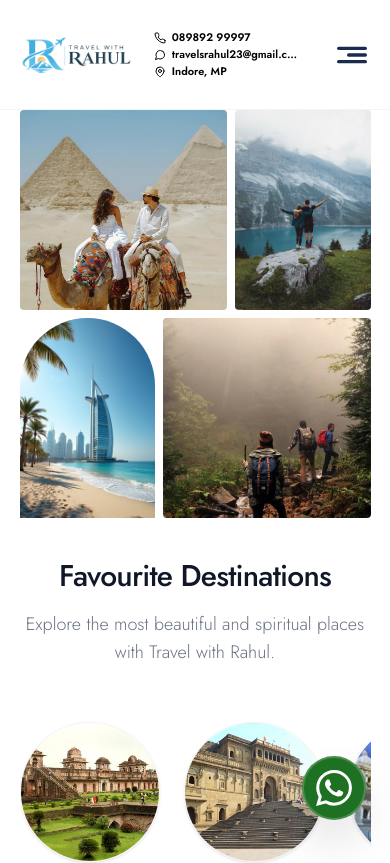
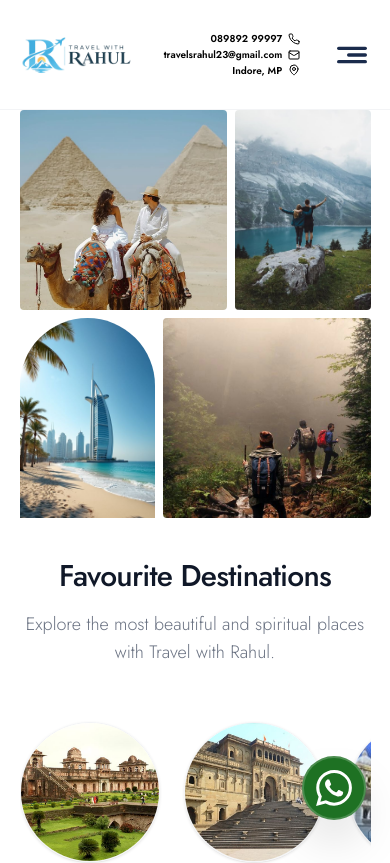
Before and after one commit to AviZacksy/travelwithrahul, a Next.js app: page / in a window 390 px wide. Shown: the top 863 px of the page. Built offline with nearby package versions, Linux system fonts and the light colour scheme.

Commit message:
Move mobile contact info to the right, add Mail icon, and show full email

```diff
--- a/app/page.tsx
+++ b/app/page.tsx
@@ -1,7 +1,7 @@
 "use client";
 
 import React, { useState, useEffect, useRef } from "react";
-import { MapPin, Phone, Menu, X, Check, Star, MessageCircle, WhatsApp, ChevronRight, ChevronDown, Plus } from "@/components/Icons";
+import { MapPin, Phone, Menu, X, Check, Star, MessageCircle, WhatsApp, Mail, ChevronRight, ChevronDown, Plus } from "@/components/Icons";
 
 export default function Home() {
   const [isScrolled, setIsScrolled] = useState(false);
@@ -101,10 +101,10 @@ export default function Home() {
           </div>
 
           {/* Quick Contact Info for Mobile (Between Logo and Menu) */}
-          <div className="flex flex-col justify-center text-[11px] sm:text-xs text-black font-semibold leading-snug mr-auto ml-2 lg:hidden gap-0.5">
-            <a href="tel:08989299997" className="flex items-center hover:text-[var(--color-primary)]"><Phone className="w-3 h-3 mr-1.5" /> 089892 99997</a>
-            <a href="mailto:travelsrahul23@gmail.com" className="flex items-center hover:text-[var(--color-primary)]"><MessageCircle className="w-3 h-3 mr-1.5" /> <span className="truncate max-w-[130px] sm:max-w-none">travelsrahul23@gmail.com</span></a>
-            <span className="flex items-center"><MapPin className="w-3 h-3 mr-1.5" /> Indore, MP</span>
+          <div className="flex flex-col items-end justify-center text-[10px] sm:text-xs text-black font-semibold leading-snug ml-auto mr-4 lg:hidden gap-0.5">
+            <a href="tel:08989299997" className="flex items-center hover:text-[var(--color-primary)]">089892 99997 <Phone className="w-3 h-3 ml-1.5" /></a>
+            <a href="mailto:travelsrahul23@gmail.com" className="flex items-center hover:text-[var(--color-primary)] whitespace-nowrap">travelsrahul23@gmail.com <Mail className="w-3 h-3 ml-1.5" /></a>
+            <span className="flex items-center">Indore, MP <MapPin className="w-3 h-3 ml-1.5" /></span>
           </div>
           {/* Desktop Menu */}
           <div className="hidden lg:flex items-center gap-10">
--- a/components/Icons.tsx
+++ b/components/Icons.tsx
@@ -9,3 +9,4 @@ export const ChevronRight = ({ className }: { className?: string }) => <svg xmln
 export const ChevronDown = ({ className }: { className?: string }) => <svg xmlns="http://www.w3.org/2000/svg" width="24" height="24" viewBox="0 0 24 24" fill="none" stroke="currentColor" strokeWidth="2" strokeLinecap="round" strokeLinejoin="round" className={className}><path d="m6 9 6 6 6-6"/></svg>;
 export const Plus = ({ className }: { className?: string }) => <svg xmlns="http://www.w3.org/2000/svg" width="24" height="24" viewBox="0 0 24 24" fill="none" stroke="currentColor" strokeWidth="2" strokeLinecap="round" strokeLinejoin="round" className={className}><path d="M5 12h14"/><path d="M12 5v14"/></svg>;
 export const WhatsApp = ({ className }: { className?: string }) => <svg xmlns="http://www.w3.org/2000/svg" width="24" height="24" viewBox="0 0 24 24" fill="currentColor" className={className}><path d="M17.472 14.382c-.297-.149-1.758-.867-2.03-.967-.273-.099-.471-.148-.67.15-.197.297-.767.966-.94 1.164-.173.199-.347.223-.644.075-.297-.15-1.255-.463-2.39-1.475-.883-.788-1.48-1.761-1.653-2.059-.173-.297-.018-.458.13-.606.134-.133.298-.347.446-.52.149-.174.198-.298.298-.497.099-.198.05-.371-.025-.52-.075-.149-.669-1.612-.916-2.207-.242-.579-.487-.5-.669-.51a12.8 12.8 0 0 0-.57-.01c-.198 0-.52.074-.792.372-.272.297-1.04 1.016-1.04 2.479 0 1.462 1.065 2.875 1.213 3.074.149.198 2.096 3.2 5.077 4.487.709.306 1.262.489 1.694.625.712.227 1.36.195 1.871.118.571-.085 1.758-.719 2.006-1.413.248-.694.248-1.289.173-1.413-.074-.124-.272-.198-.57-.347m-5.421 7.403h-.004a9.87 9.87 0 0 1-5.031-1.378l-.361-.214-3.741.982.998-3.648-.235-.374a9.86 9.86 0 0 1-1.51-5.26c.001-5.45 4.436-9.884 9.888-9.884 2.64 0 5.122 1.03 6.988 2.898a9.825 9.825 0 0 1 2.893 6.994c-.003 5.45-4.437 9.884-9.885 9.884m8.413-18.297A11.815 11.815 0 0 0 12.05 0C5.495 0 .16 5.335.157 11.892c0 2.096.547 4.142 1.588 5.945L.057 24l6.305-1.654a11.882 11.882 0 0 0 5.683 1.448h.005c6.554 0 11.89-5.335 11.893-11.893a11.821 11.821 0 0 0-3.48-8.413Z"/></svg>;
+export const Mail = ({ className }: { className?: string }) => <svg xmlns="http://www.w3.org/2000/svg" width="24" height="24" viewBox="0 0 24 24" fill="none" stroke="currentColor" strokeWidth="2" strokeLinecap="round" strokeLinejoin="round" className={className}><rect width="20" height="16" x="2" y="4" rx="2"/><path d="m22 7-8.97 5.7a1.94 1.94 0 0 1-2.06 0L2 7"/></svg>;
```
